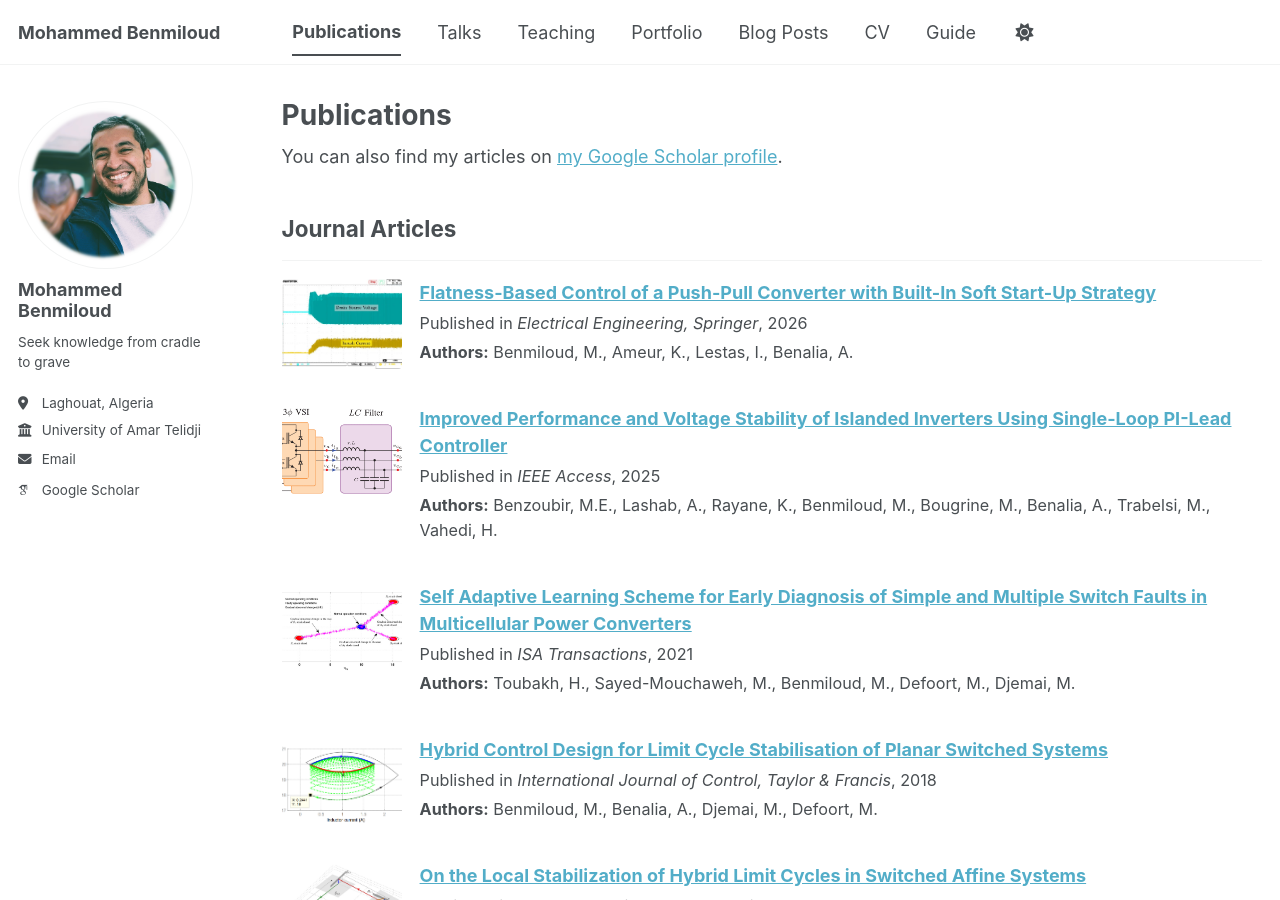
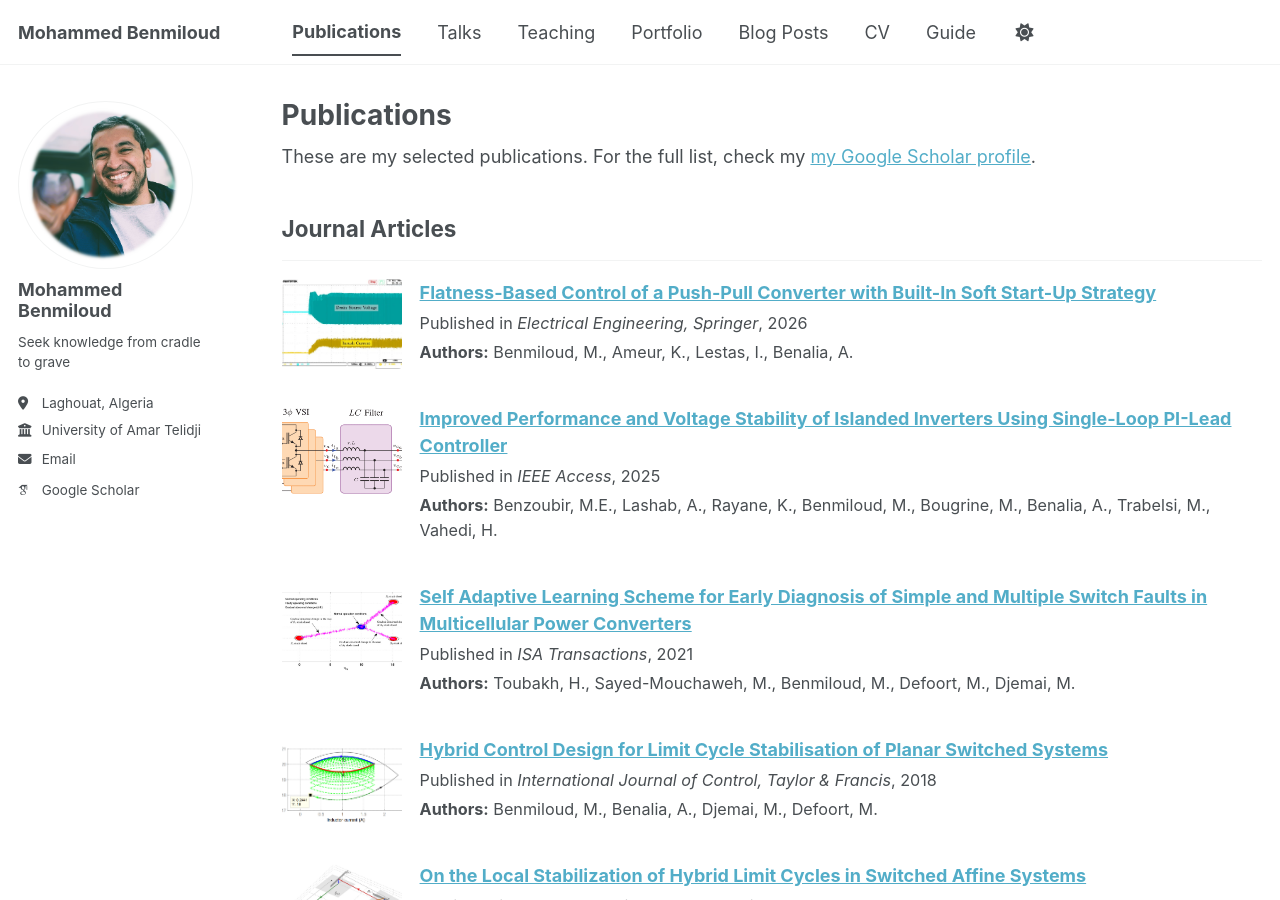
Before and after one commit to medbenmiloud/medbenmiloud.github.io, a Jekyll site: the page built from _pages/publications.html, in a window 1280 px wide and 900 px high. Built offline with Jekyll 4.4.1, drawn with Linux system fonts in a browser that asks for light colours; some web fonts are replaced; a script bundle is joined from its source files by our own code; library files that are not in the unit come from our copies.

Commit message:
Update publications.html

```diff
--- a/_pages/publications.html
+++ b/_pages/publications.html
@@ -33,7 +33,7 @@ author_profile: true
 </style>
 
 {% if site.author.googlescholar %}
-  <div class="wordwrap" style="margin-bottom: 1.5em;">You can also find my articles on <a href="{{site.author.googlescholar}}" target="_blank">my Google Scholar profile</a>.</div>
+  <div class="wordwrap" style="margin-bottom: 1.5em;">These are my selected publications. For the full list, check my <a href="{{site.author.googlescholar}}" target="_blank">my Google Scholar profile</a>.</div>
 {% endif %}
 
 {% include base_path %}
```
